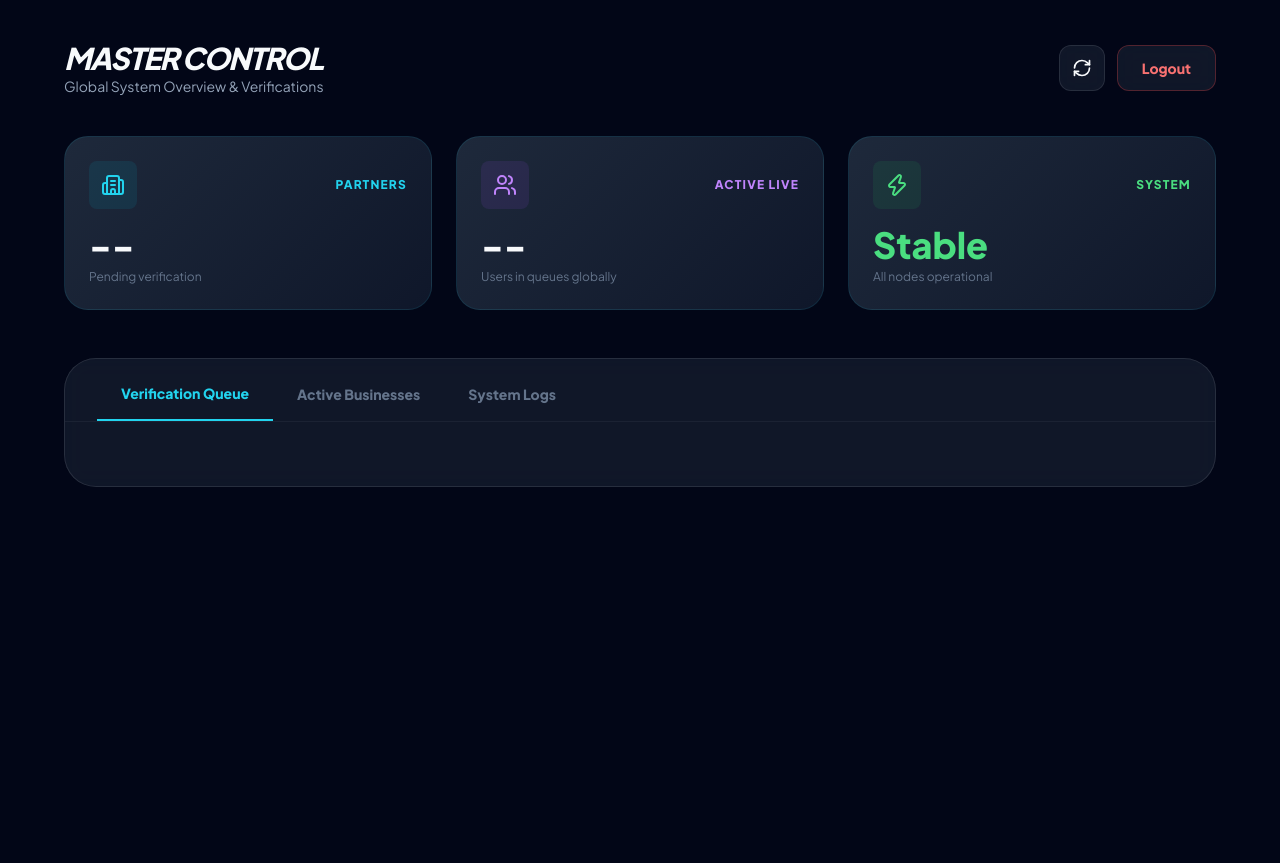
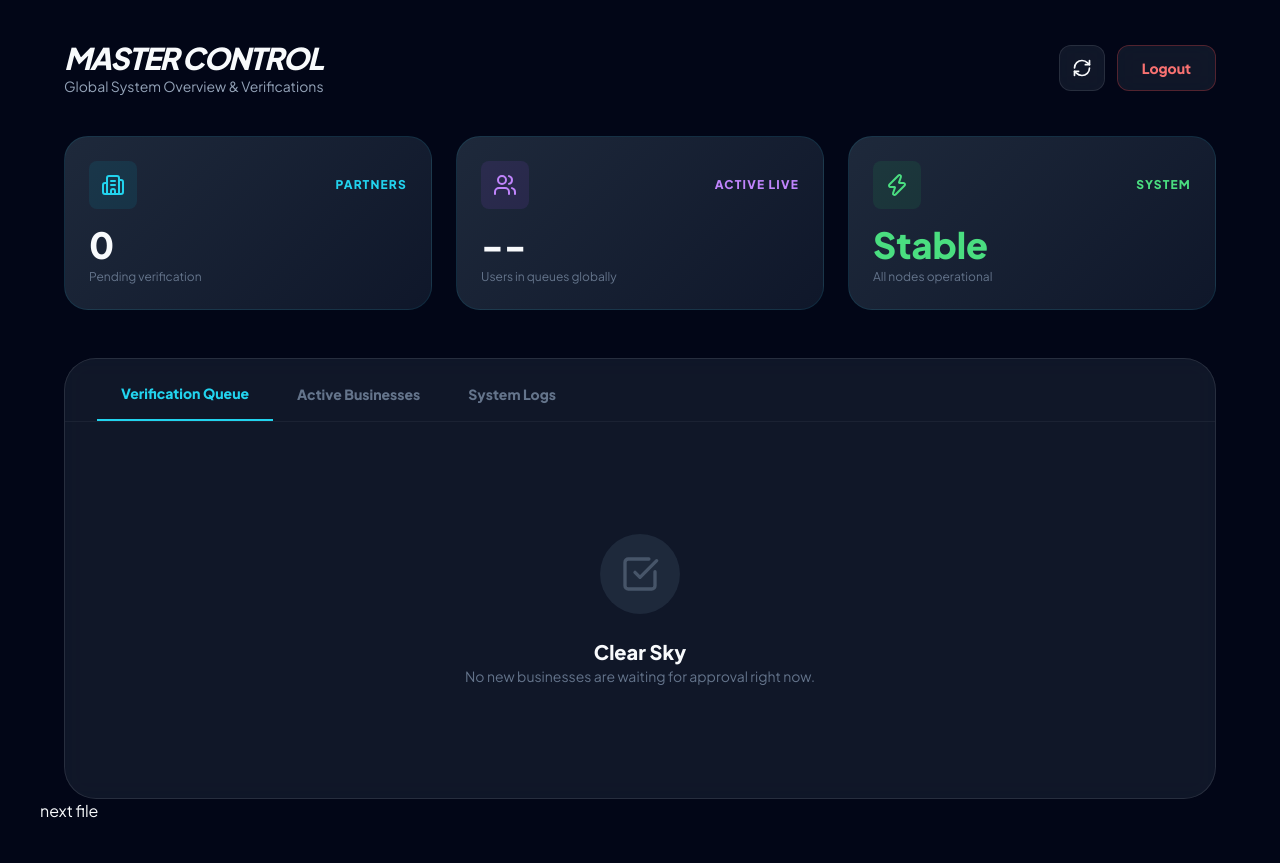
Before and after one commit to aremuelerepa-netizen/Q-code, a Flask app: template Queue Code/templates/super_admin.html in a window 1280 px wide. Before the commit the page ends 487 px from the top, so only its background shows below. Run offline with Flask 3, Linux system fonts and the light colour scheme; the template is opened without the code that fills it, so the values that code supplies are empty; some libraries are stand-ins or nearby versions.

Commit message:
Update super_admin.html

```diff
--- a/Queue Code/templates/super_admin.html
+++ b/Queue Code/templates/super_admin.html
@@ -5,8 +5,9 @@
     <meta name="viewport" content="width=device-width, initial-scale=1.0">
     <title>Q-CODE | Master Control</title>
     <script src="https://cdn.tailwindcss.com"></script>
+
+
     <script src="https://unpkg.com/lucide@latest"></script>
-<script src="https://cdn.jsdelivr.net/npm/@supabase/supabase-js@2"></script>
     <link href="https://fonts.googleapis.com/css2?family=Plus+Jakarta+Sans:wght@400;600;800&display=swap" rel="stylesheet">
     <style>
         body { font-family: 'Plus Jakarta Sans', sans-serif; background: #020617; color: #f8fafc; }
@@ -36,7 +37,7 @@
                     <div class="p-3 bg-cyan-500/10 rounded-lg text-cyan-400"><i data-lucide="building-2"></i></div>
                     <span class="text-xs font-bold text-cyan-400 uppercase tracking-widest">Partners</span>
                 </div>
-            <h3 id="pending-org-count" class="text-4xl font-black">--</h3>
+                <h3 class="text-4xl font-black">{{ pending_orgs|length }}</h3>
                 <p class="text-slate-500 text-xs mt-1">Pending verification</p>
             </div>
 
@@ -45,7 +46,7 @@
                     <div class="p-3 bg-purple-500/10 rounded-lg text-purple-400"><i data-lucide="users"></i></div>
                     <span class="text-xs font-bold text-purple-400 uppercase tracking-widest">Active Live</span>
                 </div>
-            <h3 id="active-users-count" class="text-4xl font-black">--</h3>
+                <h3 class="text-4xl font-black">--</h3>
                 <p class="text-slate-500 text-xs mt-1">Users in queues globally</p>
             </div>
 
@@ -68,7 +69,41 @@
 
             <div class="p-8">
                 <div id="list" class="space-y-4">
-                <!-- Organizations will be dynamically inserted here -->
+                    {% for org in pending_orgs %}
+                    <div class="flex flex-col md:flex-row justify-between items-center p-6 bg-slate-900/50 rounded-2xl border border-white/5 hover:border-cyan-500/30 transition-all group" id="org-{{ org.id }}">
+                        <div class="flex items-center gap-6 mb-4 md:mb-0">
+                            <div class="w-12 h-12 rounded-full bg-slate-800 flex items-center justify-center font-bold text-cyan-400 border border-white/10">
+                                {{ org.name[0] }}
+                            </div>
+                            <div>
+                                <h4 class="font-bold text-lg group-hover:text-cyan-400 transition">{{ org.name }}</h4>
+                                <div class="flex flex-wrap gap-x-4 gap-y-1 mt-1">
+                                    <span class="flex items-center gap-1.5 text-xs text-slate-400"><i data-lucide="mail" class="w-3 h-3"></i> {{ org.email }}</span>
+                                    <span class="flex items-center gap-1.5 text-xs text-slate-400"><i data-lucide="phone" class="w-3 h-3"></i> {{ org.phone }}</span>
+                                </div>
+                            </div>
+                        </div>
+
+                        <div class="flex gap-3 w-full md:w-auto">
+                            <button onclick="handleAction('reject', '{{ org.id }}')"
+                                    class="flex-1 md:flex-none px-6 py-3 rounded-xl text-xs font-bold border border-red-500/20 text-red-400 hover:bg-red-500 hover:text-white transition-all uppercase tracking-widest">
+                                Reject
+                            </button>
+                            <button onclick="handleAction('approve', '{{ org.id }}')"
+                                    class="flex-1 md:flex-none px-6 py-3 rounded-xl text-xs font-bold btn-approve text-slate-950 hover:scale-105 transition-all uppercase tracking-widest">
+                                Approve & Verify
+                            </button>
+                        </div>
+                    </div>
+                    {% else %}
+                    <div class="text-center py-20">
+                        <div class="w-20 h-20 bg-slate-800 rounded-full flex items-center justify-center mx-auto mb-6 text-slate-600">
+                            <i data-lucide="check-square" class="w-10 h-10"></i>
+                        </div>
+                        <h3 class="text-xl font-bold">Clear Sky</h3>
+                        <p class="text-slate-500 text-sm">No new businesses are waiting for approval right now.</p>
+                    </div>
+                    {% endfor %}
                 </div>
             </div>
         </div>
@@ -77,101 +112,26 @@
     <script>
         lucide.createIcons();
 
-// ================= SUPABASE CONFIG =================
-const supabaseUrl = "YOUR_SUPABASE_URL";
-const supabaseKey = "YOUR_SUPABASE_ANON_KEY";
-const supabase = supabase.createClient(supabaseUrl, supabaseKey);
+        async function handleAction(type, id) {
+            const card = document.getElementById(`org-${id}`);
+            if (type === 'reject' && !confirm("Permanently delete this application?")) return;
 
-async function fetchPendingOrgs() {
+            const endpoint = type === 'approve' ? `/api/admin/approve-org/${id}` : `/api/admin/reject-org/${id}`;
+
             try {
-        const { data: pending_orgs, error } = await supabase
-            .from('organizations')
-            .select('*')
-            .eq('status', 'pending')
-            .order('created_at', { ascending: true });
-
-        if (error) throw error;
-
-        const listContainer = document.getElementById('list');
-        listContainer.innerHTML = '';
-        document.getElementById('pending-org-count').innerText = pending_orgs.length;
-
-        if(pending_orgs.length === 0){
-            listContainer.innerHTML = `
-                <div class="text-center py-20">
-                    <div class="w-20 h-20 bg-slate-800 rounded-full flex items-center justify-center mx-auto mb-6 text-slate-600">
-                        <i data-lucide="check-square" class="w-10 h-10"></i>
-                    </div>
-                    <h3 class="text-xl font-bold">Clear Sky</h3>
-                    <p class="text-slate-500 text-sm">No new businesses are waiting for approval right now.</p>
-                </div>
-            `;
-            lucide.createIcons();
-            return;
+                const response = await fetch(endpoint, { method: 'POST' });
+                if (response.ok) {
+                    card.classList.add('opacity-0', 'scale-95');
+                    setTimeout(() => card.remove(), 300);
+                } else {
+                    alert(`Action failed.`);
                 }
-
-        pending_orgs.forEach(org => {
-            const card = document.createElement('div');
-            card.className = "flex flex-col md:flex-row justify-between items-center p-6 bg-slate-900/50 rounded-2xl border border-white/5 hover:border-cyan-500/30 transition-all group";
-            card.id = `org-${org.id}`;
-            card.innerHTML = `
-                <div class="flex items-center gap-6 mb-4 md:mb-0">
-                    <div class="w-12 h-12 rounded-full bg-slate-800 flex items-center justify-center font-bold text-cyan-400 border border-white/10">${org.name[0]}</div>
-                    <div>
-                        <h4 class="font-bold text-lg group-hover:text-cyan-400 transition">${org.name}</h4>
-                        <div class="flex flex-wrap gap-x-4 gap-y-1 mt-1">
-                            <span class="flex items-center gap-1.5 text-xs text-slate-400"><i data-lucide="mail" class="w-3 h-3"></i> ${org.email}</span>
-                            <span class="flex items-center gap-1.5 text-xs text-slate-400"><i data-lucide="phone" class="w-3 h-3"></i> ${org.phone}</span>
-                        </div>
-                    </div>
-                </div>
-                <div class="flex gap-3 w-full md:w-auto">
-                    <button onclick="handleAction('reject', '${org.id}')" class="flex-1 md:flex-none px-6 py-3 rounded-xl text-xs font-bold border border-red-500/20 text-red-400 hover:bg-red-500 hover:text-white transition-all uppercase tracking-widest">
-                        Reject
-                    </button>
-                    <button onclick="handleAction('approve', '${org.id}')" class="flex-1 md:flex-none px-6 py-3 rounded-xl text-xs font-bold btn-approve text-slate-950 hover:scale-105 transition-all uppercase tracking-widest">
-                        Approve & Verify
-                    </button>
-                </div>
-            `;
-            listContainer.appendChild(card);
-        });
-
-        lucide.createIcons();
             } catch (err) {
-        console.error(err);
+                alert("Network error.");
             }
         }
-
-// ================= ACTIONS =================
-async function handleAction(type, id) {
-    const card = document.getElementById(`org-${id}`);
-    if(type === 'reject' && !confirm("Permanently delete this application?")) return;
-
-    try {
-        const updates = type === 'approve'
-            ? { status: 'approved', verified_at: new Date().toISOString() }
-            : { status: 'rejected' };
-
-        const { error } = await supabase
-            .from('organizations')
-            .update(updates)
-            .eq('id', id);
-
-        if (error) throw error;
-
-        card.classList.add('opacity-0', 'scale-95');
-        setTimeout(() => card.remove(), 300);
-        fetchPendingOrgs(); // refresh count and list
-    } catch(err){
-        alert("Action failed: " + err.message);
-    }
-}
-
-// ================= INITIALIZE =================
-fetchPendingOrgs();
-setInterval(fetchPendingOrgs, 10000); // refresh every 10s
     </script>
-
 </body>
 </html>
+
+next file
```
Lines whose indentation alone changed are shown as unchanged.
